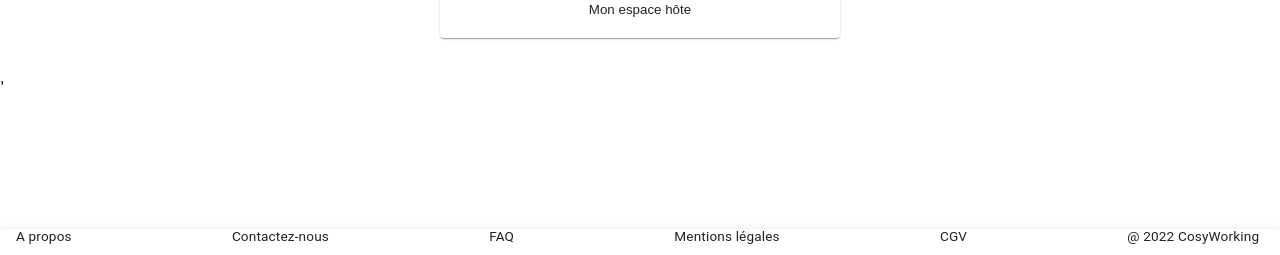
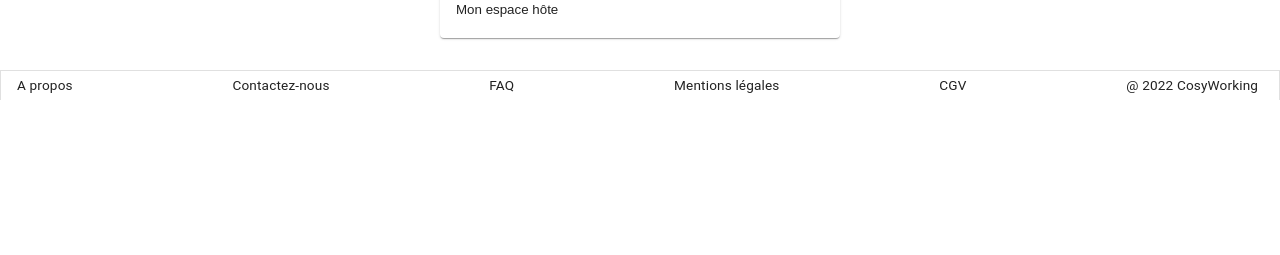
Before and after one commit to Arina-S-dev/cosyworking-front, a React (Create React App) app: page /espace-perso in a window 1280 px wide. Shown: the part 541-796 px from the top of the page. Built offline with nearby package versions, Linux system fonts and the light colour scheme.

Commit message:
navbar v0.9 + réglage footer

```diff
--- a/src/components/App/App.scss
+++ b/src/components/App/App.scss
@@ -1,11 +1,11 @@
-.App {
-  text-align: center;
-}
+// .App {
+//   text-align: center;
+// }
 
-.App-logo {
-  height: 40vmin;
-  pointer-events: none;
-}
+// .App-logo {
+//   height: 40vmin;
+//   pointer-events: none;
+// }
 
 @media (prefers-reduced-motion: no-preference) {
   .App-logo {
@@ -13,16 +13,16 @@
   }
 }
 
-.App-header {
-  background-color: #282c34;
-  min-height: 100vh;
-  display: flex;
-  flex-direction: column;
-  align-items: center;
-  justify-content: center;
-  font-size: calc(10px + 2vmin);
-  color: white;
-}
+// .App-header {
+//   background-color: #282c34;
+//   min-height: 100vh;
+//   display: flex;
+//   flex-direction: column;
+//   align-items: center;
+//   justify-content: center;
+//   font-size: calc(10px + 2vmin);
+//   color: white;
+// }
 
 .App-link {
   color: #61dafb;
--- a/src/components/EspacePerso/styles.scss
+++ b/src/components/EspacePerso/styles.scss
@@ -16,6 +16,7 @@
     &-title{
         font-size: 1.2rem;
         margin: 0.5rem;
+        text-align: center;
     }
     &-Card{
         width: 90%;
--- a/src/components/Footer/Footer.js
+++ b/src/components/Footer/Footer.js
@@ -10,15 +10,19 @@
       {/* Composant Mui du footer */}
       <Paper
         className="Footer-Paper"
+        component="footer"
+        square
+        variant="outlined"
         sx={{
           /* position du footer */
-          position: 'fixed',
+          // marginTop: '90%',
+          position: 'sticky',
           bottom: 0,
           left: 0,
           right: 0,
           paddingLeft: '1rem',
           paddingRight: '1rem',
-          // height: '30px',
+          borderBottom: 'none',
         }}
         // z-index du footer
         elevation={3}
@@ -29,6 +33,7 @@
           sx={{
             display: 'flex',
             justifyContent: 'space-between',
+            height: 'auto',
           }}
         >
           <Typography
--- a/src/components/Footer/styles.scss
+++ b/src/components/Footer/styles.scss
@@ -6,10 +6,20 @@
 
     &-Paper{
         height: 40px;
+        display: flex;
+        align-items: center;
+        justify-content:space-between;
+        text-align: center;
+
         &-Typography{
             line-height: 0.5rem;
         }
         &-BottomNavigation{
+            width: 100%;
+            display: flex;
+            justify-content: center;
+            align-items: center;
+
             &-Typography{
                 line-height: 0.5rem;
             }
--- a/src/index.js
+++ b/src/index.js
@@ -12,7 +12,7 @@
     <BrowserRouter>
       <React.StrictMode>
         <App />
-      </React.StrictMode>,
+      </React.StrictMode>
     </BrowserRouter>
   </Provider>,
 );
```
